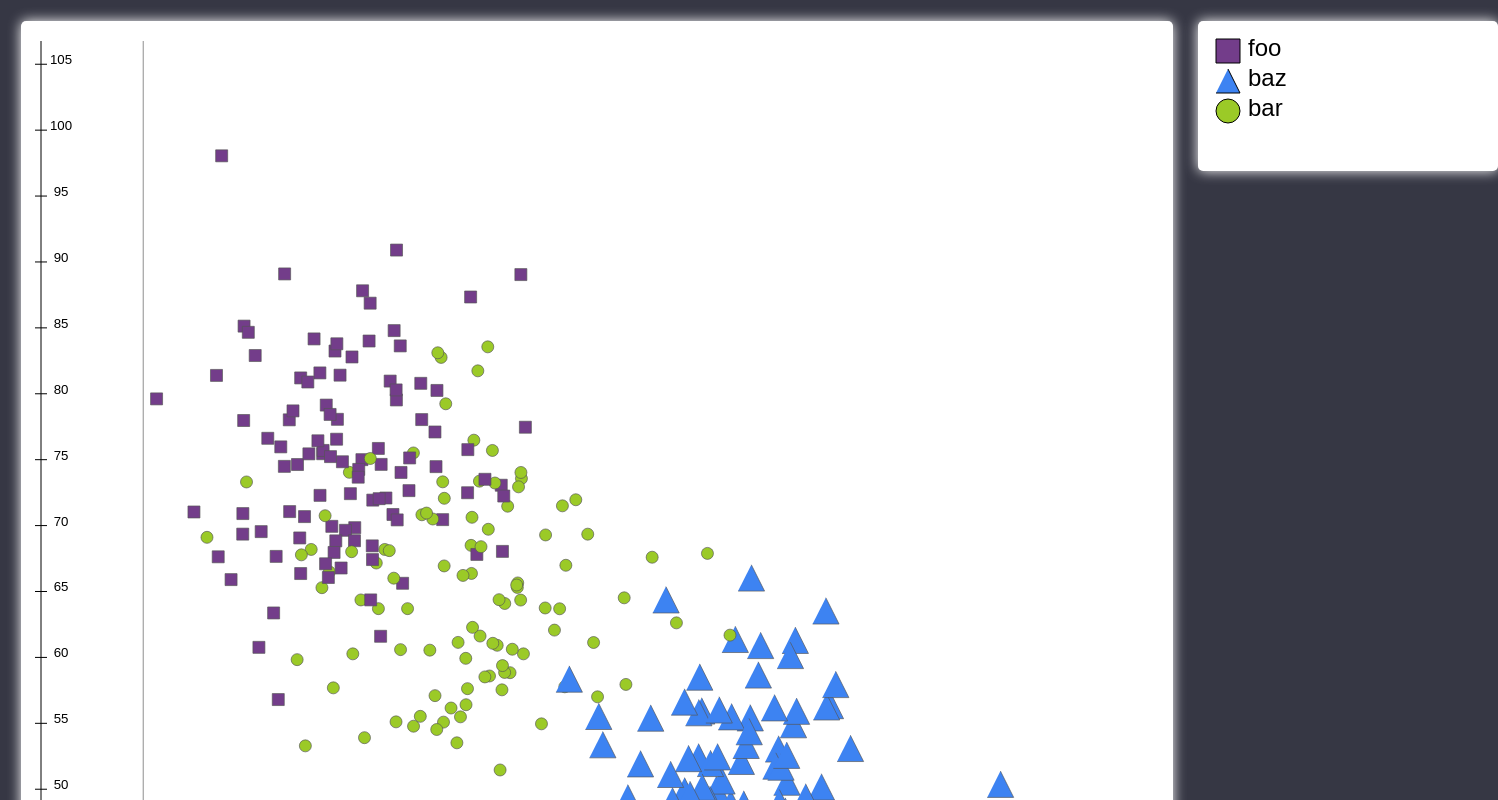
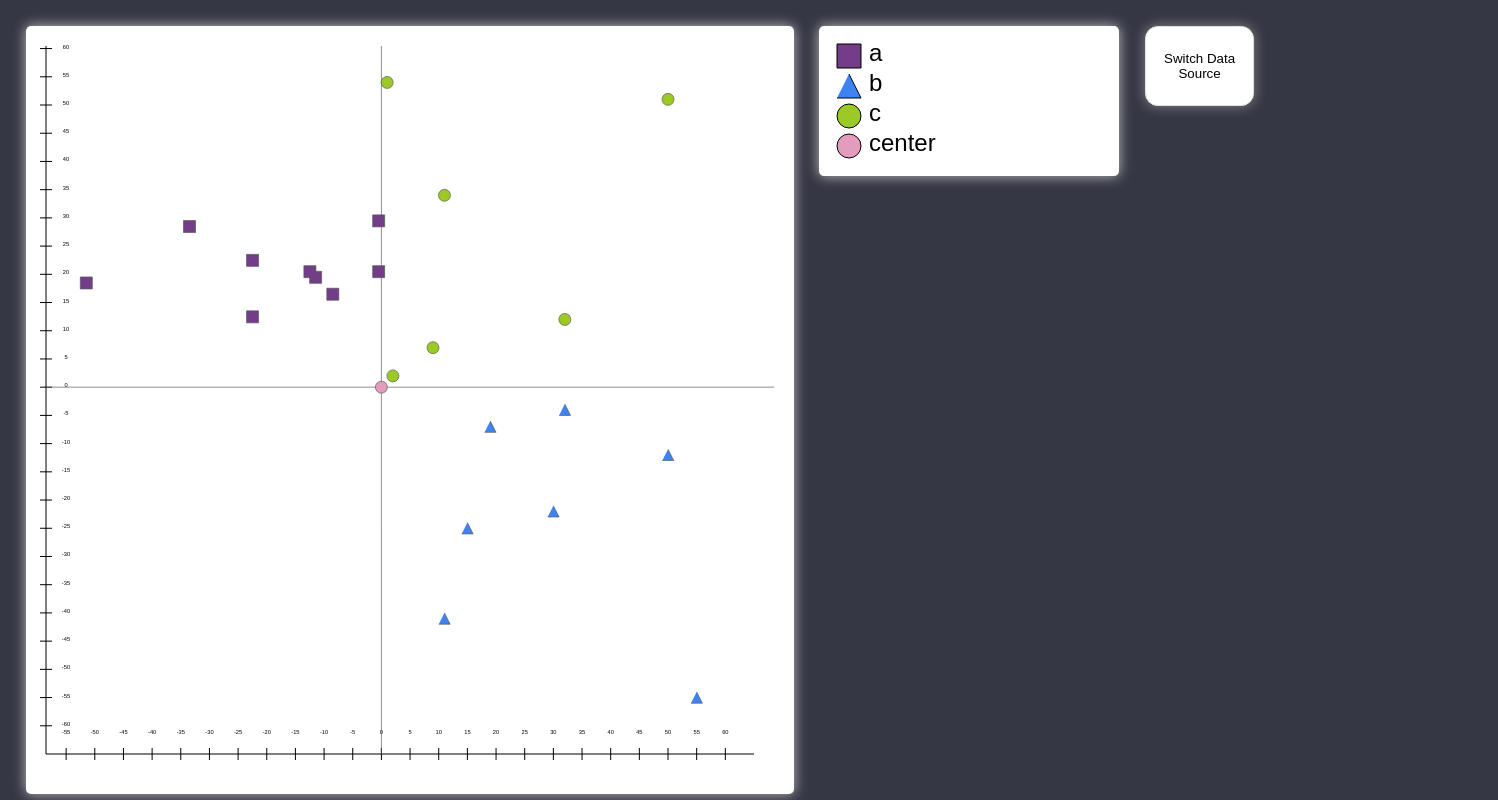
Before and after one commit to Grantallkotten/TNM111-InfoVis, a plain HTML site: page A2/index.HTML in a window 1280 px wide. Shown: the top 800 px of the page, 1498 px wide, since content can reach past the window. Drawn offline with Linux system fonts and the light colour scheme.

Commit message:
Ready for branches

```diff
--- a/A2/index.HTML
+++ b/A2/index.HTML
@@ -7,12 +7,27 @@
       body {
         background-color: #363744;
         display: flex;
+        margin: 1vw 1vw;
       }
       canvas {
         background-color: white;
         border-radius: 0.4vw;
         margin: 1vw;
-        box-shadow: 0 0 1vw #fff; /* Horizontal offset, vertical offset, blur radius, and color */
+        box-shadow: 0 0 1vw #c0c0c0; /* Horizontal offset, vertical offset, blur radius, and color */
+      }
+      button {
+        margin: 1vw;
+        width: 20vw;
+        height: 10vh;
+        border-radius: 1vw;
+        background-color: #ffffff;
+        cursor: pointer;
+        border: 1px solid #dbe2e7; /* Border width, style, and color */
+        box-shadow: 0 0 1vw #878787;
+      }
+      button:hover {
+        background-color: #d2d2d2;
+        transition: all 300ms;
       }
     </style>
     <title>Scatter Plot Visualization</title>
@@ -23,9 +38,24 @@
       id="legendCanvas"
       style="width: fit-content; height: fit-content"
     ></canvas>
+    <button id="toggleButton">Switch Data Source</button>
 
     <script>
       document.addEventListener("DOMContentLoaded", function () {
+        // Toggle button event listener
+        var toggleButton = document.getElementById("toggleButton");
+        toggleButton.addEventListener("click", function () {
+          // Toggle between data sources
+          currentDataSource =
+            currentDataSource === "data1.csv" ? "data2.csv" : "data1.csv";
+
+          // Load the new CSV file
+          readCSV(currentDataSource, function (csvContent) {
+            let csvData = parseCSV(csvContent);
+            drawScatterPlot(csvData);
+          });
+        });
+
         // Dictionary to store colors and shapes for each unique class
         let dictionary = [];
 
@@ -94,8 +124,8 @@
           var ctx = canvas.getContext("2d");
 
           // set canvas size to window size
-          canvas.width = window.innerWidth * 0.9;
-          canvas.height = window.innerWidth * 0.9;
+          canvas.width = window.innerWidth * 0.6;
+          canvas.height = window.innerWidth * 0.6;
 
           // Set up min and max values
           const minX =
@@ -344,7 +374,8 @@
         }
 
         // Load CSV file on document load
-        readCSV("data2.csv", function (csvContent) {
+        var currentDataSource = "data1.csv";
+        readCSV(currentDataSource, function (csvContent) {
           let csvData = parseCSV(csvContent);
           drawScatterPlot(csvData);
         });
```
